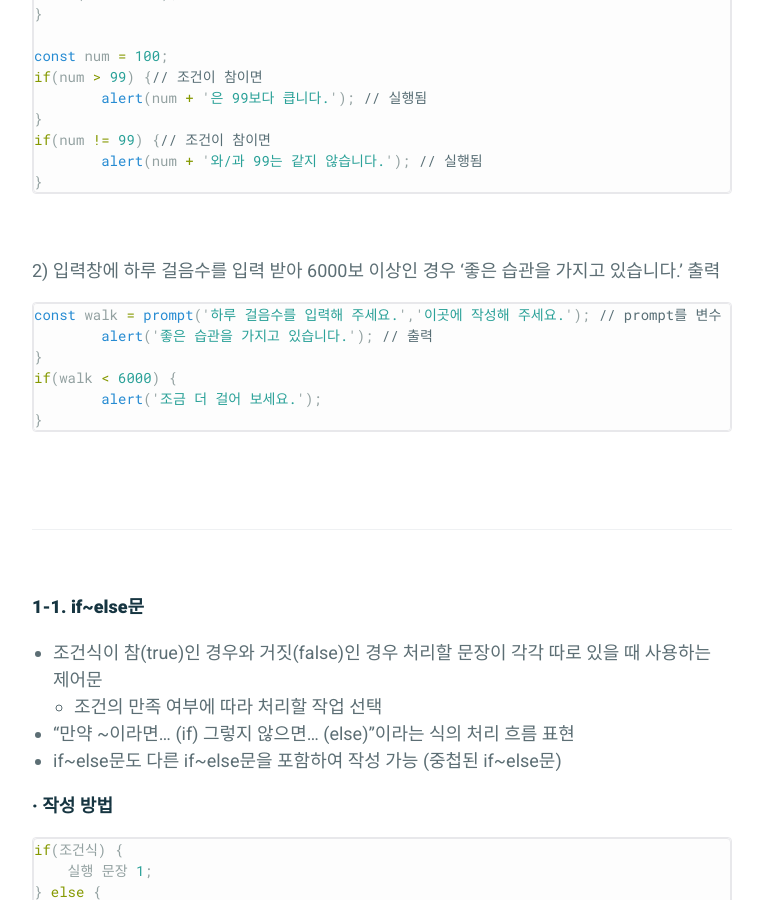
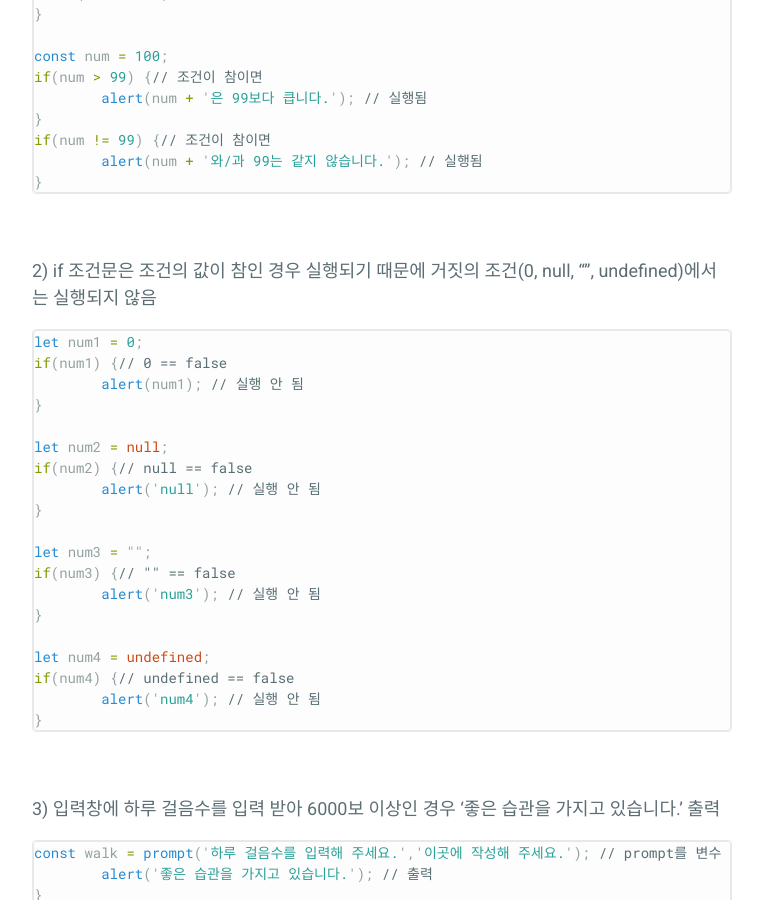
Before and after one commit to absolutelyfullycapable/absolutelyfullycapable.github.io, a Jekyll site: the page built from _posts/2020-09-19-javascript-제어문-조건문.md, in a window 1280 px wide and 900 px high, scrolled down 2269 px. Shown: the whole window, without its empty margins (258-1021 px from the left). Built offline with Jekyll 4.4.1, drawn with Linux system fonts in a browser that asks for light colours; some of the changed text lies outside the part shown.

Commit message:
modify contents

````diff
--- a/_posts/2020-09-19-javascript-제어문-조건문.md
+++ b/_posts/2020-09-19-javascript-제어문-조건문.md
@@ -114,7 +114,33 @@ if(num != 99) {// 조건이 참이면
 
 <br/>
 
-2) 입력창에 하루 걸음수를 입력 받아 6000보 이상인 경우 '좋은 습관을 가지고 있습니다.' 출력
+2) if 조건문은 조건의 값이 참인 경우 실행되기 때문에 거짓의 조건(0, null, "", undefined)에서는 실행되지 않음
+
+```js
+let num1 = 0;
+if(num1) {// 0 == false
+	alert(num1); // 실행 안 됨
+}
+
+let num2 = null;
+if(num2) {// null == false
+	alert('null'); // 실행 안 됨
+}
+
+let num3 = "";
+if(num3) {// "" == false
+	alert('num3'); // 실행 안 됨
+}
+
+let num4 = undefined;
+if(num4) {// undefined == false
+	alert('num4'); // 실행 안 됨
+}
+```
+
+<br/>
+
+3) 입력창에 하루 걸음수를 입력 받아 6000보 이상인 경우 '좋은 습관을 가지고 있습니다.' 출력
 
 ```js
 const walk = prompt('하루 걸음수를 입력해 주세요.','이곳에 작성해 주세요.'); // prompt를 변수 walk에 저장
@@ -250,6 +276,7 @@ if(조건식 A) { // 조건식 A가 참인 경우
 
 - if~else의 단점(마지막 else문에 도달할 때까지 모든 조건식을 체크, 다중 선택이 많아져 코드 복잡해짐)을 보완하기 위해 사용하는 다중 선택문
 - 조건문을 체크하여 다음에 처리할 문장의 위치를 파악한 후 해당 문장으로 가서 바로 처리
+	- 특정 값과 비교하여 참인 경우 실행
 - 간결하게 표현 가능
 - 범위값 지정 가능
 
@@ -258,12 +285,13 @@ if(조건식 A) { // 조건식 A가 참인 경우
 ##### **· 작성 방법**
 
 ```js
-switch(상수값) {
-	case 표현식 1:
+switch(상수값(비교값)) {
+	case 표현식 1 (비교할 값 1):
     	실행 문장 A;
-        break
-    case 표현식 2:
+        break;
+    case 표현식 2 (비교할 값 2):
     	실행 문장 B;
+        break;
    	...
     default:
     	실행 문장 C;
@@ -292,12 +318,13 @@ switch(상수값) {
 	- case에 해당하는 경우 없으면 마지막 default문 실행
 		- default문에는 어떤 case문에도 해당하지 않는 경우 처리할 문장 작성
 	- default 문장 생략 가능
+	- deafault는 else와 같은 역할
 	- switch 불록 어느 위치에 있어도 문법 오류가 발생하지 않지만, 블록 중간에 있으면 프로그램을 이해하기 어려워 되도록이면 마지막에 작성하도록 함
 
 <br/>
 
 - **break**
-	- 해당 case문의 문장을 처리하고 블록을 빠져나오도록 하고 다음 작업을 시작함
+	- 해당 case문의 문장을 처리하고 구문을 벗어난 (정지) 후 다음 작업을 시작함
 	- case 표현식 다음에 이어지는 실행문의 마지막에는 일반적으로 break 문 넣음
 		- 사용하지 않으면 다음 표현식에 등장하는 전체 문장을 실행
 	- 함수 끝에 switch문을 사용하면 break문 대신 return문을 사용해도 무방함
@@ -324,3 +351,29 @@ switch(n) {
     	console.log("Other");
 }
 ```
+
+<br>
+
+2)
+
+```js
+let num = prompt("1~4까지의 숫자 중 하나만 작성하세요.");
+num = Number(num);
+
+switch (num) {// 비교값에는 숫자, 문자열, 변수 등등이 들어갈 수 없다.
+	case 1:
+		alert("숫자 1입니다.");
+		break;
+	case 2:
+		alert("숫자 2입니다.");
+		break;
+	case 3:
+		alert("숫자 3입니다.");
+		break;
+	case 4:
+		alert("숫자 4입니다.");
+		break;
+	default:
+		alert("1~4까지의 번호만 입력해 주세요.")
+}
+```
````
Also changed, not shown: other parts of _posts/2020-09-19-javascript-제어문-조건문.md (+1 -3 lines), _posts/2020-09-19-javascript-제어문-조건문if와ifelse예제.md (deleted, +0 -15 lines).
